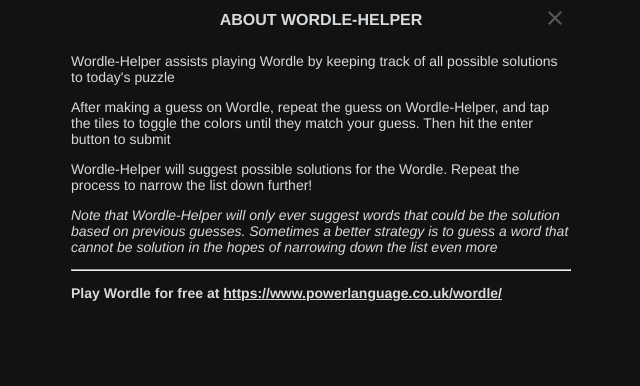
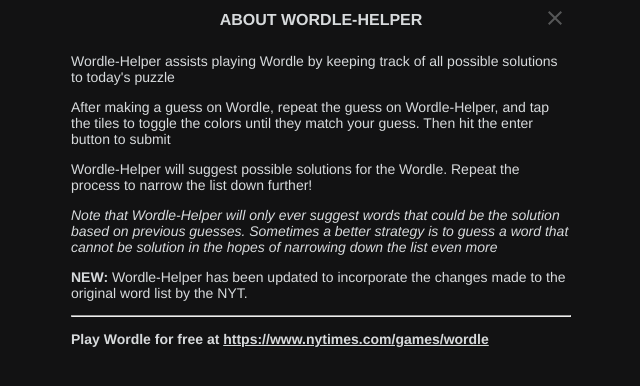
Before and after one commit to liamcal/wordle-helper, a React (Create React App) app: page / in a window 1280 px wide. Both pictures are taken after a click on the button 406 px from the left and 25 px from the top of the page. Shown: the top 386 px of the page, without its empty margins (319-959 px from the left). Built offline with nearby package versions, Linux system fonts and the light colour scheme.

Commit message:
Update links for the NYT and add info about the word list update

```diff
--- a/src/components/GameHeader.tsx
+++ b/src/components/GameHeader.tsx
@@ -32,7 +32,7 @@
         <a
           target="_blank"
           rel="noreferrer"
-          href="https://www.powerlanguage.co.uk/wordle/"
+          href="https://www.nytimes.com/games/wordle"
         >
           Wordle
         </a>
--- a/src/components/HelpContent.tsx
+++ b/src/components/HelpContent.tsx
@@ -27,16 +27,20 @@
             down the list even more
           </em>
         </p>
+        <p>
+          <strong>NEW: </strong>Wordle-Helper has been updated to incorporate the
+          changes made to the original word list by the NYT.
+        </p>
         <hr />
         <p>
           <strong>
             Play Wordle for free at{" "}
             <a
-              href="https://www.powerlanguage.co.uk/wordle/"
+              href="https://www.nytimes.com/games/wordle"
               target="_blank"
               rel="noreferrer"
             >
-              https://www.powerlanguage.co.uk/wordle/
+              https://www.nytimes.com/games/wordle
             </a>
           </strong>
         </p>
```
